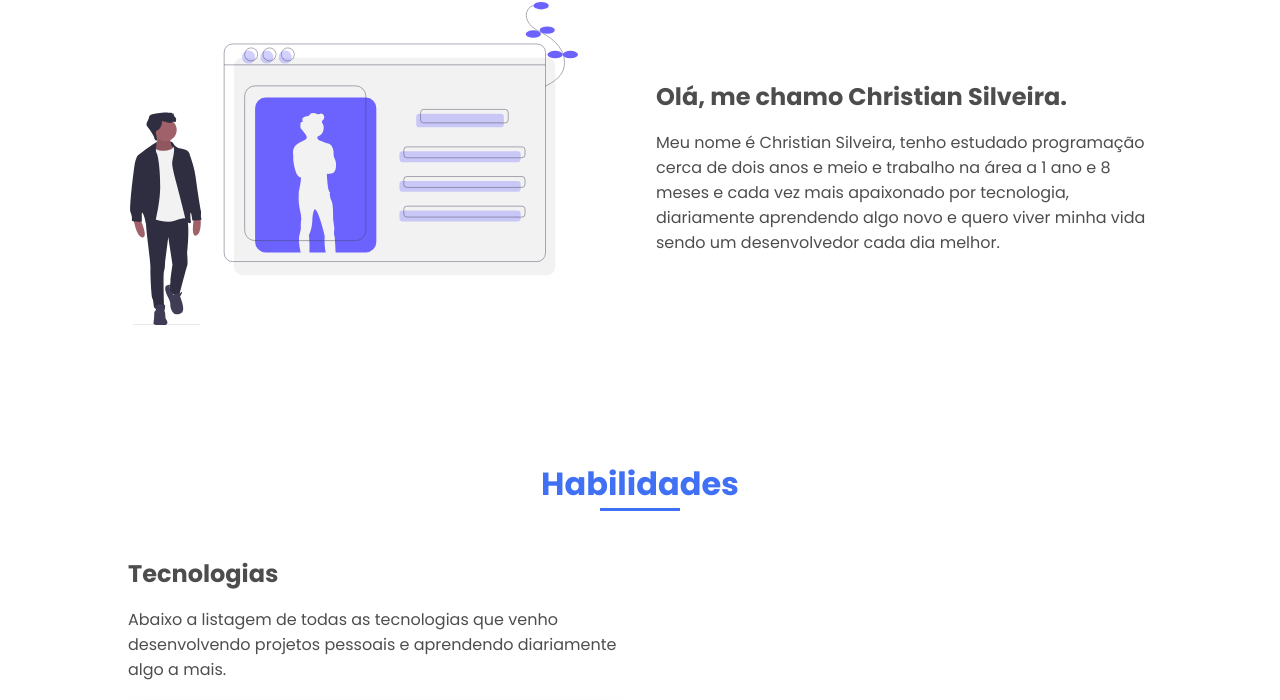
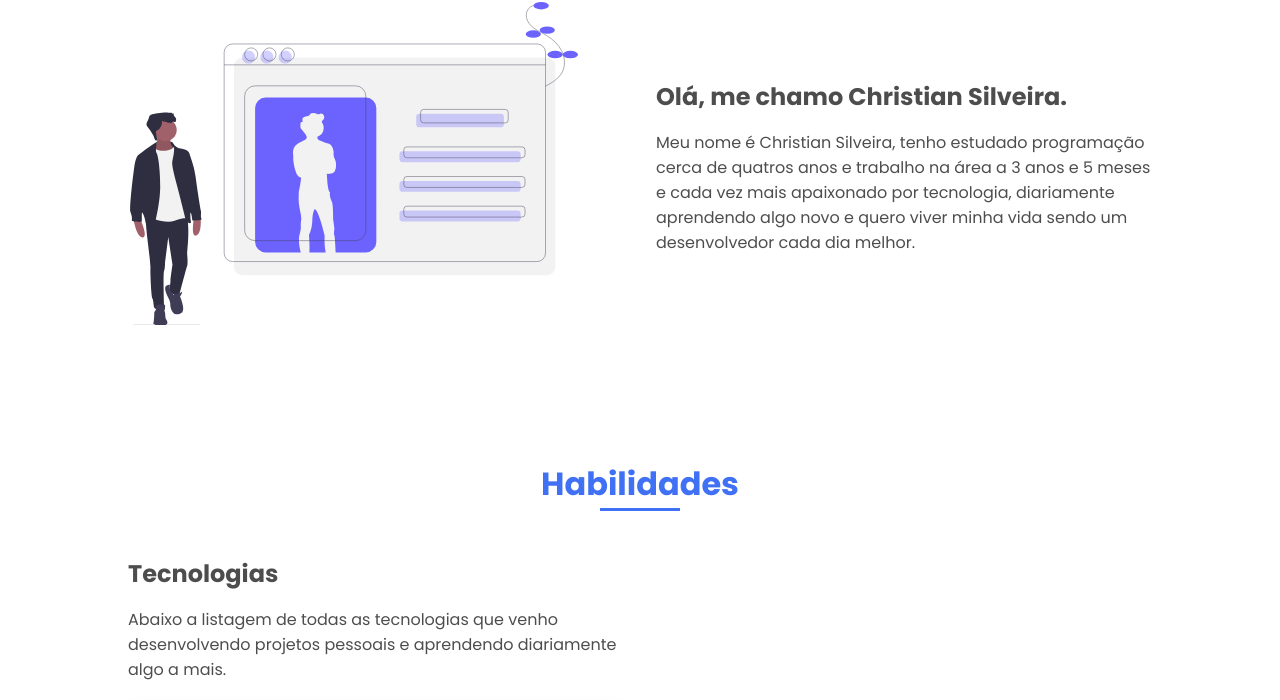
Before and after one commit to elianfloresp/portifolio, a plain HTML site: page index.html in a window 1280 px wide. Shown: the part 974-1674 px from the top of the page. Drawn offline with nearby package versions, Linux system fonts and the light colour scheme; a web font is replaced by a local one.

Commit message:
ajuste de portfolio

```diff
--- a/index.html
+++ b/index.html
@@ -160,8 +160,8 @@
             Olá, me chamo Christian Silveira.
           </h2>
           <p class="about_text" data-aos="fade-down" data-aos-delay="450">
-            Meu nome é Christian Silveira, tenho estudado programação cerca de dois anos e meio e trabalho na área a 1
-            ano e 8 meses e cada vez mais apaixonado
+            Meu nome é Christian Silveira, tenho estudado programação cerca de quatros anos e trabalho na área a 3 anos
+             e 5 meses e cada vez mais apaixonado
             por
             tecnologia, diariamente aprendendo algo novo e quero viver minha vida sendo um desenvolvedor cada dia
             melhor.
@@ -440,8 +440,7 @@
 
     <a class="another-projects" href=https://github.com/christiancastro24?tab=repositories">Outros Projetos</a>
 
-    <!-- Resume Section -->
-    <!-- <h2 class="title-resume">Currículo</h2>
+     <h2 class="title-resume">Currículo</h2>
     <div class="curriculo-content">
       <img src="./assets/img/curriculo.svg" alt="curriculo" />
       <div>
@@ -451,7 +450,7 @@
         <a title="Download" href="assets/img/cv-christian-silveira.pdf" download="cv-christian"><img
             src="./assets/img/download-direto.png" alt="download-direto" /></a>
       </div>
-    </div> -->
+    </div>
 
     <!-- Footer Section -->
     <footer class="footer">
```
